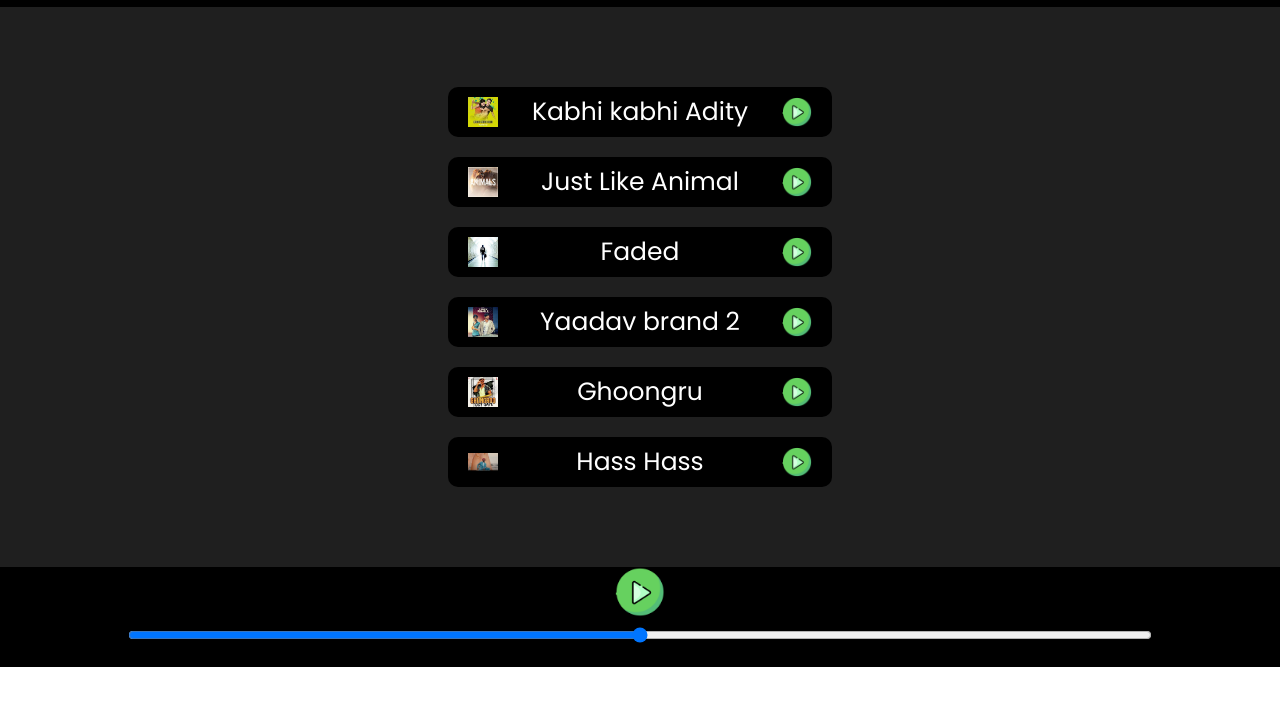
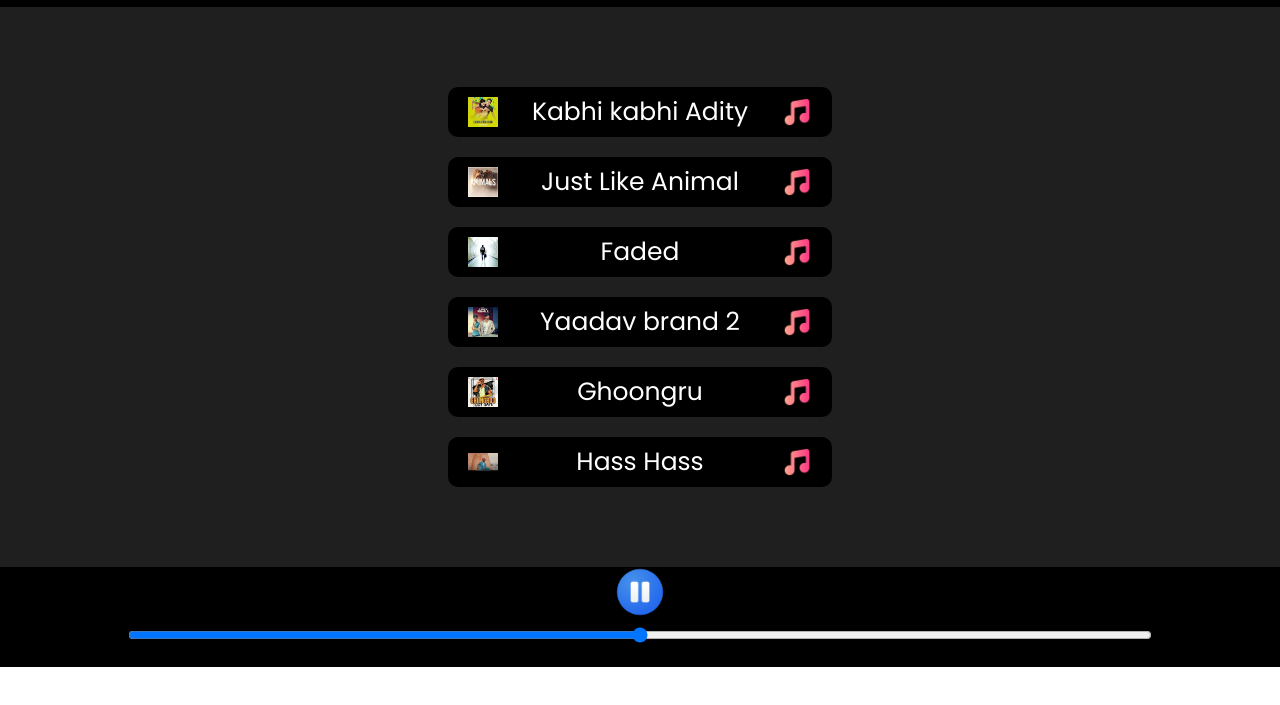
Before and after one commit to ayushmarch94/SpotifyClone, a plain HTML site: page index.html in a window 1280 px wide. Shown: the part 73-778 px from the top of the page. Drawn offline with Linux system fonts and the light colour scheme.

Commit message:
Added pause button

```diff
--- a/index.html
+++ b/index.html
@@ -21,53 +21,52 @@
         <div id="one" class="song">
           <img src="./images/Adity.jpg" width="30px" />
           <p>Kabhi kabhi Adity</p>
-          <img src="multimedia.png" width="30px" />
+          <img src="music.png" width="30px" />
         </div>
 
 
         <div id="two" class="song">
           <img src="./images/animal.jpg" width="30px" />
           <p>Just Like Animal</p>
-          <img src="multimedia.png" width="30px" />
+          <img src="music.png" width="30px" />
         </div>
 
 
         <div id="three" class="song">
           <img src="./images/faded.jpg" width="30px" />
           <p>Faded</p>
-          <img src="multimedia.png" width="30px" />
+          <img src="music.png" width="30px" />
         </div>
 
         <div id="six" class="song">
           <img src="./images/yadav.jpg" width="30px" />
           <p>Yaadav brand 2</p>
-          <img src="multimedia.png" width="30px" />
+          <img src="music.png" width="30px" />
         </div>
 
 
         <div id="four" class="song">
           <img src="./images/ghoonghru.jpg" width="30px" />
           <p>Ghoongru</p>
-          <img src="multimedia.png" width="30px" />
+          <img src="music.png" width="30px" />
         </div>
 
 
         <div id="five" class="song">
           <img src="./images/has has.jpg" width="30px" />
           <p>Hass Hass</p>
-          <img src="multimedia.png" width="30px" />
+          <img src="music.png" width="30px" />
         </div>
 
       </div>
 
       <!-- footer -->
       <div id="footer">
-        <img src="multimedia.png" alt="playButton" width="50" />
+        <img src="pause.png" alt="playButton" id="pauser" width="50" />
         <input id="playing" type="range" min="0" max="100" />
       </div>
     </div>
 
-
     <script src="main.js"></script>
   </body>
 </html>
--- a/main.js
+++ b/main.js
@@ -59,3 +59,10 @@ clickedOn5.addEventListener("click", () => {
 clickedOn6.addEventListener("click", () => {
     playOrPause(songs.song6);
 });
+
+var pauser =document.getElementById("pauser");
+
+pauser.addEventListener('click',()=>{
+    currentSong.pause();
+    currentSong.currentTime = 0;
+})
```
Also changed, not shown: multimedia.png (deleted), music.png (added), pause.png (added).
